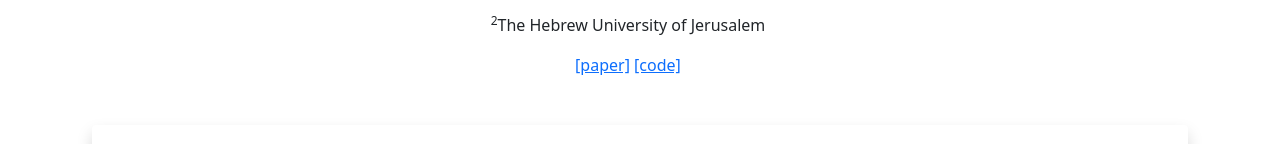
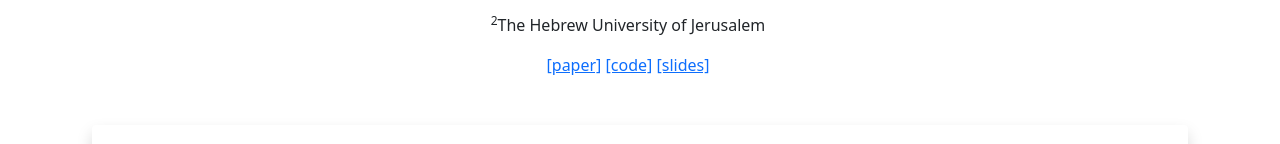
Before and after one commit to lonzi/mr_flowdpo_demopage, a plain HTML site: page index.html in a window 1280 px wide. Shown: the part 265-409 px from the top of the page. Drawn offline with Linux system fonts and the light colour scheme.

Commit message:
Add files via upload

```diff
--- a/index.html
+++ b/index.html
@@ -111,6 +111,7 @@
             <div class="assets">
               <a href="https://arxiv.org/abs/2512.10264" target="_blank">[paper]</a>
               <a href="https://github.com/lonzi/mrflow_dpo" target="_blank">[code]</a>
+              <a href="https://docs.google.com/presentation/d/e/2PACX-1vTYz4wLZ5PuVEE1EykEd46hVeE03PEBL3gAgF_71wQPAHV3s7-3b662g6XYBg1KAw/pub?start=false&loop=false&delayms=3000" target="_blank">[slides]</a>
             </div>
             <br>
         </div>
```
